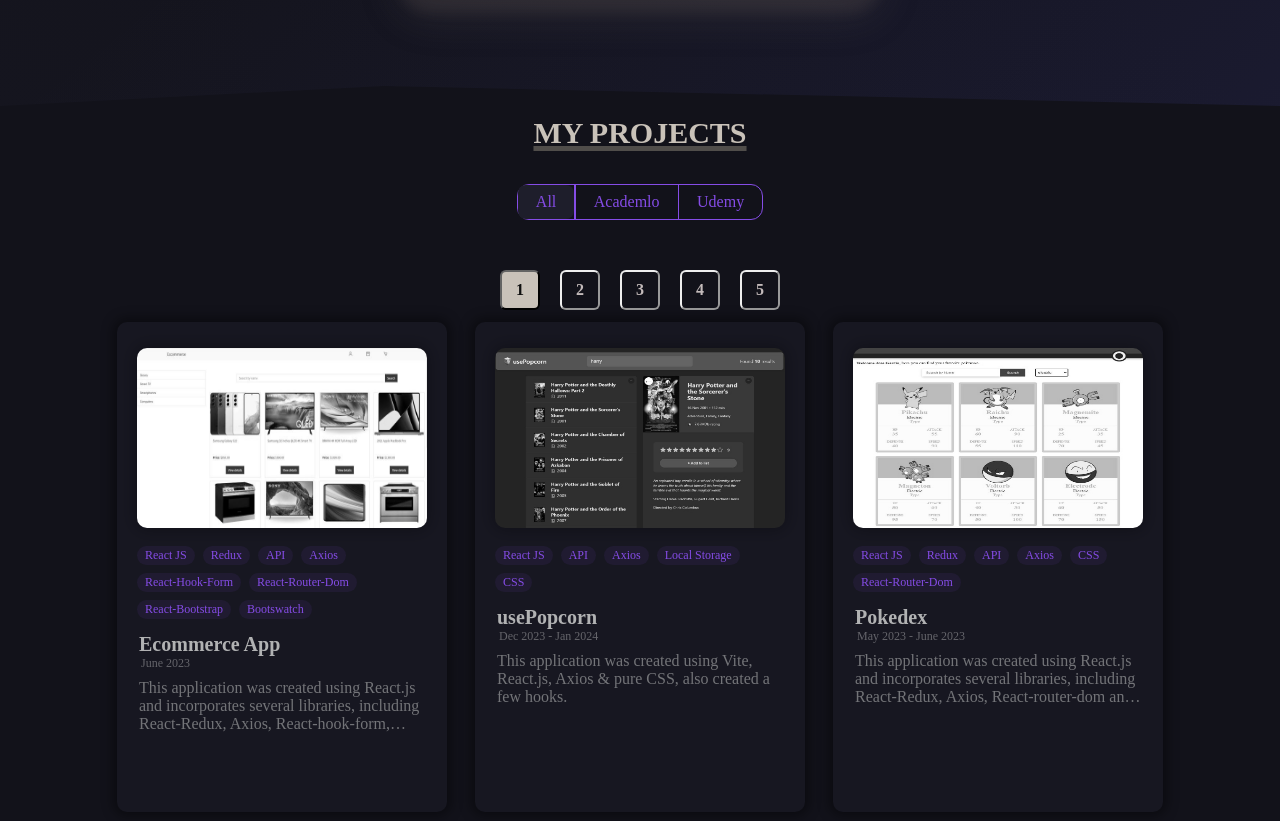
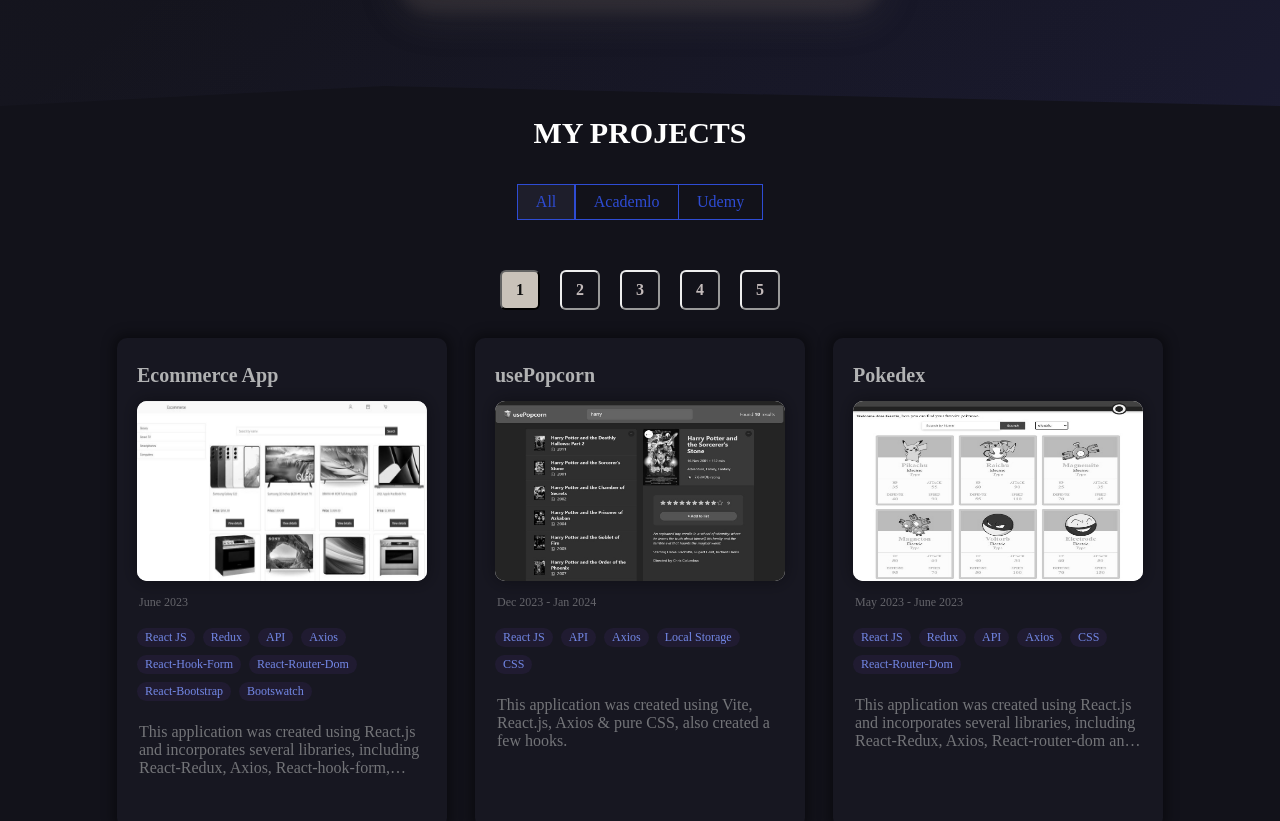
Before and after one commit to JoseGarcia1994/Portfolio-React, a React (Vite) app: page / in a window 1280 px wide. Shown: the part 1521-2342 px from the top of the page. Built offline with nearby package versions, Linux system fonts and the light colour scheme; a web font is replaced by a local one.

Commit message:
Finishing Projects

```diff
--- a/src/App.css
+++ b/src/App.css
@@ -156,98 +156,9 @@
 
 /* ======================= PROJECTS SECTION ====================*/
 
-.projects {
-  display: flex;
-  flex-direction: column;
-  justify-content: center;
-  position: relative;
-  z-index: 1;
-  align-items: center;
-  clip-path: polygon(0 0, 100% 0, 100% 100%, 100% 98%, 0 100%);
-}
-
-.projects__title {
-  text-align: center;
-  font-size: 30px;
-  font-weight: 900;
-  text-transform: uppercase;
-  color: #c9c2b9;
-  text-decoration: underline #504d4a 5px;
-}
-
 .fntend,
 .bknend {
   margin-left: 20px;
-}
-
-.projects__container {
-  position: relative;
-  display: flex;
-  justify-content: space-between;
-  align-items: center;
-  flex-direction: column;
-  width: 100%;
-  max-width: 1350px;
-  padding: 10px 0px 100px 0;
-  gap: 12px;
-}
-
-@media screen and (max-width: 960px) {
-  .projects__container {
-    flex-direction: column;
-  }
-}
-
-.filterContainer {
-  display: flex;
-  border: 1.5px solid #854CE6;
-  color: #854CE6;
-  font-size: 16px;
-  border-radius: 12px;
-  font-weight: 500;
-  margin: 22px 0px;
-}
-
-@media screen and (max-width: 768px) {
-  .filterContainer {
-    font-size: 12px;
-  }
-}
-
-.filterOption {
-  padding: 8px 18px;
-  border-radius: 8px;
-  cursor: pointer;
-}
-
-.active {
-  background-color: #1e1e2b;
-}
-
-@media screen and (max-width: 768px) {
-  .filterOption {
-    padding: 6px 8px;
-    border-radius: 4px;
-  }
-}
-
-.divider {
-  width: 1.5px;
-  background: #854CE6;
-}
-
-.projects-full,
-.projects-filter {
-  display: flex;
-  justify-content: center;
-  align-items: center;
-  gap: 28px;
-  flex-wrap: wrap;
-  /* display: flex;
-  flex-wrap: wrap;
-  justify-content: center;
-  align-items: center;
-  gap: .5rem; */
 }
 
 .project {
@@ -363,88 +274,3 @@
     right: 35px;
   }
 }
-
-/* =================== FILTER ================== */
-
-.container {
-  width: 90%;
-  max-width: 50rem;
-  margin: 25px auto;
-}
-
-.shadow {
-  box-shadow: 0px 9px 10px -10px rgba(0, 0, 0, 0.51);
-  -webkit-box-shadow: 0px 9px 10px -10px rgba(0, 0, 0, 0.51);
-  -moz-box-shadow: 0px 9px 10px -10px rgba(0, 0, 0, 0.51);
-  background-color: #504d4a;
-  padding: 1.5rem;
-  border-radius: 1.2rem;
-}
-
-.filters .camp {
-  display: flex;
-  align-items: center;
-  gap: 2rem;
-}
-
-@media screen and (max-width: 480px) {
-  .filters .camp {
-    flex-direction: column;
-    gap: 0.5rem;
-  }
-}
-
-.filters label {
-  font-size: 2.5rem;
-  font-weight: 900;
-  color: #c9c2b9;
-}
-
-.filters select {
-  flex: 1;
-  padding: 1rem;
-  border: none;
-  border-radius: 1rem;
-  text-align: center;
-  background-color: #c9c2b9;
-  font-size: 1rem;
-  cursor: pointer;
-}
-
-/* ===================== PAGINATION ================= */
-
-.pagination {
-  display: flex;
-  flex-wrap: wrap;
-  justify-content: center;
-  margin-top: 1rem;
-}
-
-.pagination button {
-  width: 40px;
-  height: 40px;
-  font-family: inherit;
-  font-weight: 600;
-  font-size: 16px;
-  margin: 0 10px;
-  border-radius: 6px;
-  cursor: pointer;
-  transition: all 0.3s ease;
-  background: transparent;
-  color: #c4bbbb;
-  border-color: #eee;
-}
-
-.pagination button:hover {
-  background-color: #504d4a;
-  border-color: #c4bbbb;
-}
-
-.pagination button.active {
-  font-weight: 900;
-  border-color: #101010;
-  background: #c9c2b9;
-  color: #101010;
-}
-
-/* ====================== CONTACT ================== */
--- a/src/components/Filter.jsx
+++ /dev/null
@@ -1,29 +0,0 @@
-
-const Filter = ({ filter, setFilter }) => {
-  return (
-    <div className='filterContainer'>
-      {
-        filter === "" ?
-          <div className={`filterOption ${filter === "" ? "active" : ""}`} value="" onClick={() => setFilter("")}>All</div>
-          :
-          <div className="filterOption" value="" onClick={() => setFilter('')}>All</div>
-      }
-      <div className="divider"></div>
-      {
-        filter === "Academlo" ?
-          <div className={`filterOption ${filter === "Academlo" ? "active" : ""}`} value="Academlo" onClick={() => setFilter("Academlo")}>Academlo</div>
-          :
-          <div className="filterOption" value="Academlo" onClick={() => setFilter('Academlo')}>Academlo</div>
-      }
-      <div className="divider"></div>
-      {
-        filter === "Udemy" ?
-          <div className={`filterOption  ${filter === "Udemy" ? "active" : ""}`} value="Udemy" onClick={() => setFilter("Udemy")}>Udemy</div>
-          :
-          <div className="filterOption" value="Udemy" onClick={() => setFilter('Udemy')}>Udemy</div>
-      }
-    </div>
-  );
-};
-
-export default Filter;
--- a/src/components/Project.jsx
+++ /dev/null
@@ -1,40 +0,0 @@
-import styles from './Project.module.css';
-
-const Project = ({project, setOpenModal}) => {
-  return (
-    <div className={styles.proyectCard} onClick={() => setOpenModal({state: true, project: project})}>
-      <img className={styles.projectImg} src={project.img} alt="project" />
-      <div className={styles.projectTags}>
-        {
-          project.tags.map((tag, ind) => (
-            <span className={styles.tag} key={ind}>{tag}</span>
-          ))
-        }
-      </div>
-      <div className={styles.projectDetails}>
-        <div className={styles.projectTitle}>{project.projectName}</div>
-        <div className={styles.projectDate}>{project.date}</div>
-        <div className={styles.projectDescription}>{project.description}</div>
-      </div>
-    </div>
-
-  );
-};
-
-export default Project;
-
-{/* <div className="project">
-      <div className="overlay"></div>
-      <img className="proyect__img" src={project?.img} alt="p1" />
-      <div className="project__info">
-        <div className="proyect-links">
-          <a href={project?.web} target="_blank">
-            <h3>{project?.projectName}</h3>
-          </a>
-          <a href={project?.github} target="_blank">
-            <h3>Web Code</h3>
-          </a>
-        </div>
-        <button className="proyect-btn">More Details</button>
-      </div>
-    </div> */}
--- /dev/null
+++ b/src/components/Projects/Filter.jsx
@@ -0,0 +1,30 @@
+import styles from './Filter.module.css';
+
+const Filter = ({ filter, setFilter }) => {
+  return (
+    <div className={styles.filterContainer}>
+      {
+        filter === "" ?
+          <div className={`${styles.filterOption} ${filter === "" ? styles.active : ""}`} value="" onClick={() => setFilter("")}>All</div>
+          :
+          <div className={styles.filterOption} value="" onClick={() => setFilter('')}>All</div>
+      }
+      <div className={styles.divider}></div>
+      {
+        filter === "Academlo" ?
+          <div className={`${styles.filterOption} ${filter === "Academlo" ? styles.active : ""}`} value="Academlo" onClick={() => setFilter("Academlo")}>Academlo</div>
+          :
+          <div className={styles.filterOption} value="Academlo" onClick={() => setFilter('Academlo')}>Academlo</div>
+      }
+      <div className={styles.divider}></div>
+      {
+        filter === "Udemy" ?
+          <div className={`${styles.filterOption}  ${filter === "Udemy" ? styles.active : ""}`} value="Udemy" onClick={() => setFilter("Udemy")}>Udemy</div>
+          :
+          <div className={styles.filterOption} value="Udemy" onClick={() => setFilter('Udemy')}>Udemy</div>
+      }
+    </div>
+  );
+};
+
+export default Filter;
--- /dev/null
+++ b/src/components/Projects/Filter.module.css
@@ -0,0 +1,32 @@
+.filterContainer{
+  display: flex;
+  border: 1.5px solid #2e4cd4;
+  color: #2e4cd4;
+  font-size: 16px;
+  font-weight: 500;
+  margin: 22px 0px;
+}
+
+.filterOption {
+  padding: 8px 18px;
+  cursor: pointer;
+}
+
+.active {
+  background-color: #1e1e2b;
+}
+
+.divider {
+  width: 1.5px;
+  background: #2e4cd4;
+}
+
+@media screen and (max-width: 768px) {
+  .filterContainer {
+    font-size: 12px;
+  }
+
+  .filterOption {
+    padding: 6px 8px;
+  }
+}
--- a/src/components/Pagination.jsx
+++ b/src/components/Projects/Pagination.jsx
@@ -1,3 +1,4 @@
+import styles from './Pagination.module.css';
 
 const Pagination = ({ totalProjects, projectsPerPage, currentPage, setCurrentPage }) => {
   let pages = [];
@@ -7,14 +8,14 @@
   }
 
   return (
-    <div className='pagination'>
+    <div className={styles.pagination}>
       {
         pages.map((page, index) => {
           return (
             <button
               key={index}
               onClick={() => setCurrentPage(page)}
-              className={page == currentPage ? "active" : ""}
+              className={page == currentPage ? styles.active : ""}
             >
               {page}
             </button>
--- /dev/null
+++ b/src/components/Projects/Pagination.module.css
@@ -0,0 +1,33 @@
+.pagination {
+  display: flex;
+  flex-wrap: wrap;
+  justify-content: center;
+  margin: 1rem 0;
+}
+
+.pagination button {
+  width: 40px;
+  height: 40px;
+  font-family: inherit;
+  font-weight: 600;
+  font-size: 16px;
+  margin: 0 10px;
+  border-radius: 6px;
+  cursor: pointer;
+  transition: all 0.3s ease;
+  background: transparent;
+  color: #c4bbbb;
+  border-color: #eee;
+}
+
+.pagination button:hover {
+  background-color: #504d4a;
+  border-color: #c4bbbb;
+}
+
+.pagination button.active {
+  font-weight: 900;
+  border-color: #101010;
+  background: #c9c2b9;
+  color: #101010;
+}
--- /dev/null
+++ b/src/components/Projects/Project.jsx
@@ -0,0 +1,24 @@
+import styles from './Project.module.css';
+
+const Project = ({project, setOpenModal}) => {
+  return (
+    <div className={styles.proyectCard} onClick={() => setOpenModal({state: true, project: project})}>
+      <div className={styles.projectTitle}>{project.projectName}</div>
+      <img className={styles.projectImg} src={project.img} alt="project" />
+      <div className={styles.projectDate}>{project.date}</div>
+      <div className={styles.projectTags}>
+        {
+          project.tags.map((tag, ind) => (
+            <span className={styles.tag} key={ind}>{tag}</span>
+          ))
+        }
+      </div>
+      <div className={styles.projectDetails}>
+        <div className={styles.projectDescription}>{project.description}</div>
+      </div>
+    </div>
+
+  );
+};
+
+export default Project;
--- a/src/components/Project.module.css
+++ b/src/components/Projects/Project.module.css
@@ -44,7 +44,7 @@
 .tag {
   font-size: 12px;
   font-weight: 400;
-  color: rgb(133, 76, 230);
+  color: #7388e7;
   background-color: #854ce615;
   padding: 2px 8px;
   border-radius: 10px;
--- a/src/components/Projects.jsx
+++ b/src/components/Projects/Projects.jsx
@@ -1,8 +1,9 @@
 import { useState, useEffect } from 'react';
-import { projects } from '../data';
+import { projects } from '../../data/index.js';
 import Filter from './Filter.jsx';
 import Project from './Project.jsx';
 import Pagination from './Pagination.jsx';
+import styles from './Projects.module.css';
 
 const Projects = ({openModal , setOpenModal}) => {
 
@@ -25,9 +26,9 @@
   }, [filter])
 
   return (
-    <div className="projects">
-      <div className="projects__container">
-      <h2 className="projects__title">My Projects</h2>
+    <div className={styles.projects} id='projects'>
+      <div className={styles.projectsContainer}>
+      <h2 className={styles.projectsTitle}>My Projects</h2>
       <Filter filter={filter} setFilter={setFilter} />
         {
           filter ? (
@@ -38,7 +39,7 @@
                 currentPage={currentPage}
                 setCurrentPage={setCurrentPage}
               />
-              <div className='projects-filter'>
+              <div className={styles.projectsFilter}>
                 {projectsFilterPage.map(project => (
                   <Project
                     key={project.id}
@@ -57,7 +58,7 @@
                 currentPage={currentPage}
                 setCurrentPage={setCurrentPage}
               />
-              <div className='projects-full'>
+              <div className={styles.projectsFull}>
                 {projectsPagination.map(project => (
                   <Project
                     key={project.id}
--- /dev/null
+++ b/src/components/Projects/Projects.module.css
@@ -0,0 +1,44 @@
+.projects {
+  display: flex;
+  flex-direction: column;
+  justify-content: center;
+  position: relative;
+  z-index: 1;
+  align-items: center;
+  clip-path: polygon(0 0, 100% 0, 100% 100%, 100% 98%, 0 100%);
+}
+
+.projectsContainer {
+  position: relative;
+  display: flex;
+  justify-content: space-between;
+  align-items: center;
+  flex-direction: column;
+  width: 100%;
+  max-width: 1350px;
+  padding: 10px 0px 100px 0;
+  gap: 12px;
+}
+
+.projectsTitle {
+  text-align: center;
+  font-size: 30px;
+  font-weight: 900;
+  text-transform: uppercase;
+  color: #fff;
+}
+
+.projectsFilter,
+.projectsFull {
+  display: flex;
+  justify-content: center;
+  align-items: center;
+  gap: 28px;
+  flex-wrap: wrap;
+}
+
+@media screen and (max-width: 960px) {
+  .projectsContainer {
+    flex-direction: column;
+  }
+}
```
Also changed, not shown: src/App.jsx (+3 -4 lines).
